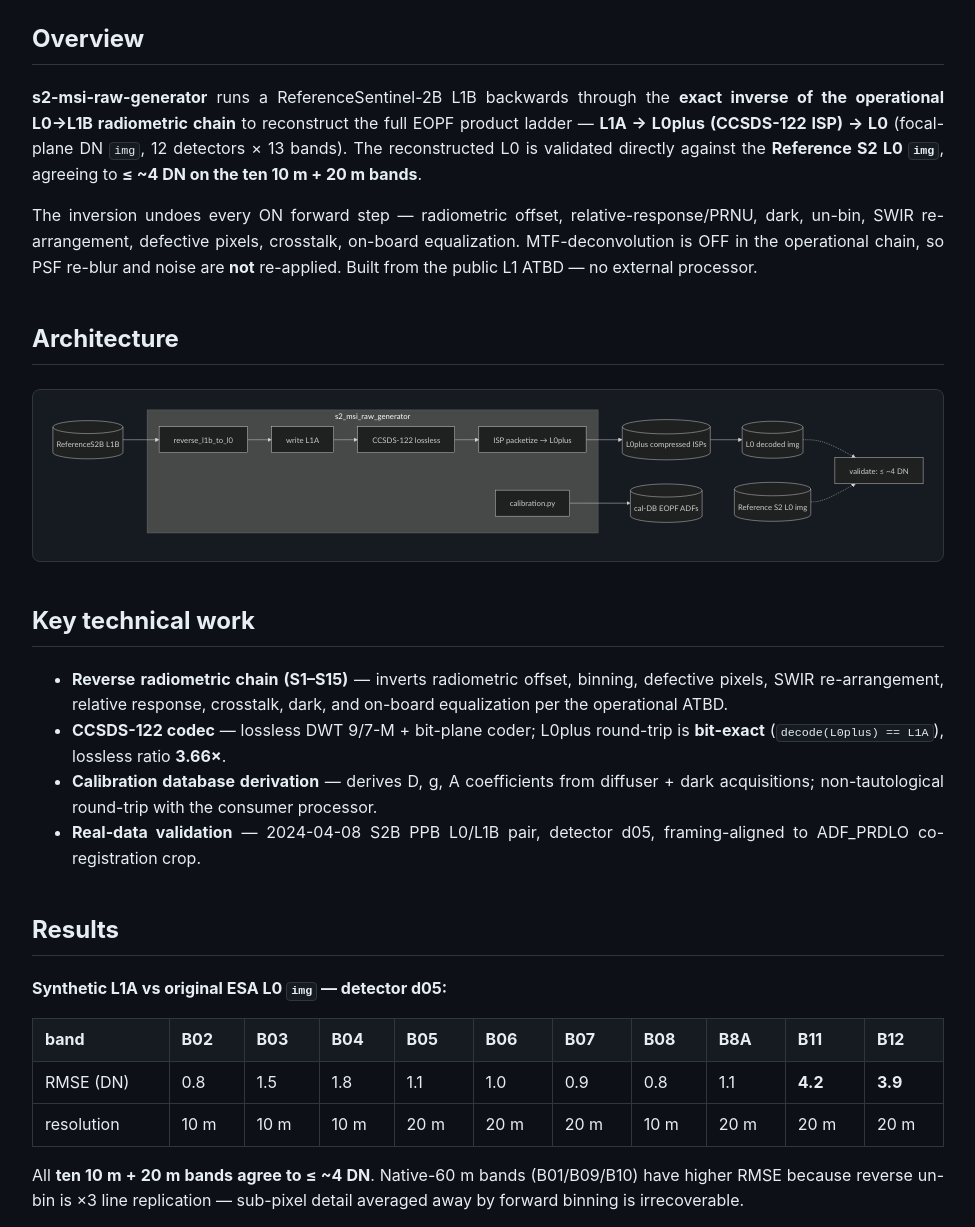
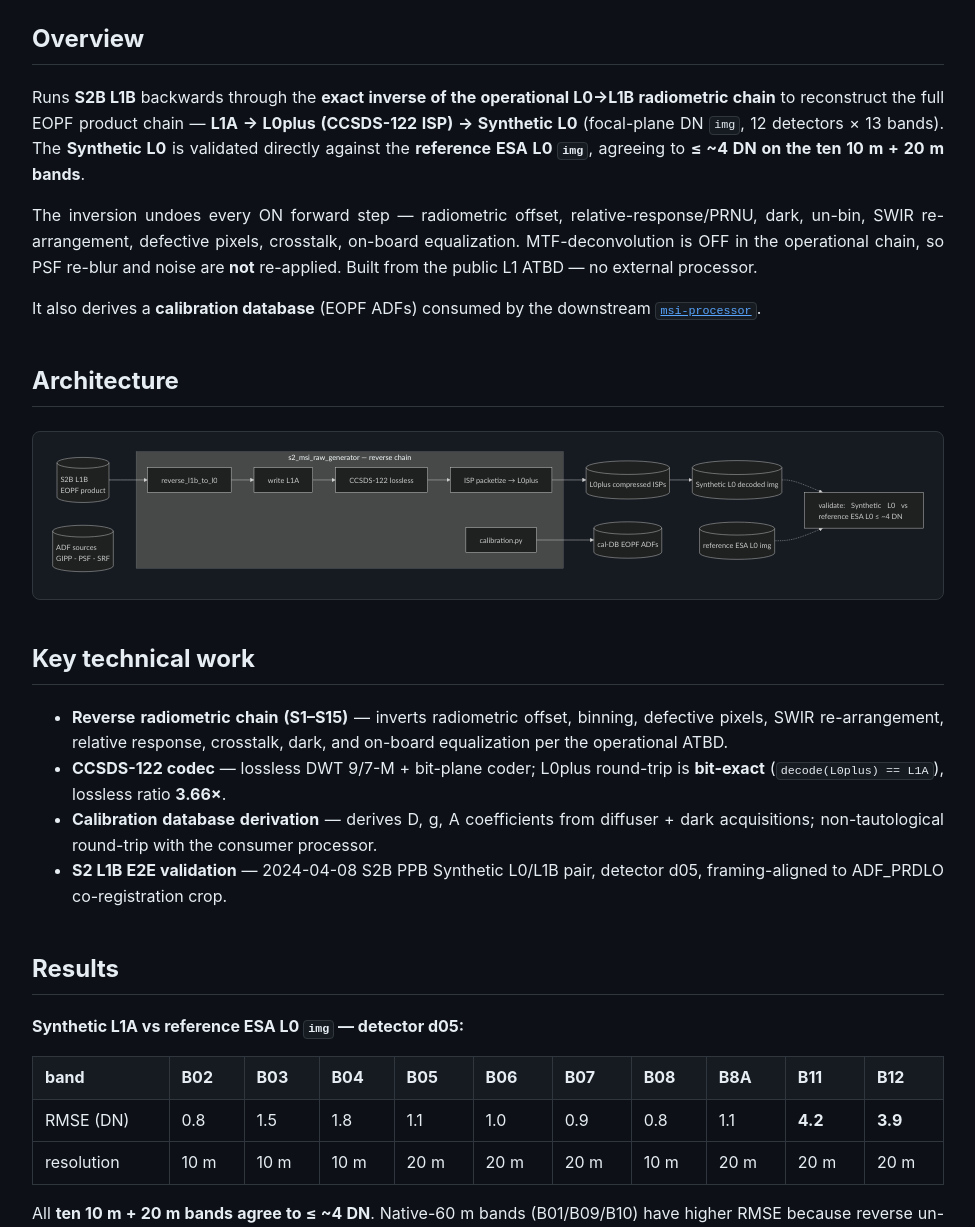
Before and after one commit to AstroCan17/AstroCan17, a Jekyll site: the page built from docs/projects/s2-msi-raw-generator.md, in a window 1280 px wide and 1400 px high, scrolled down 360 px. Shown: the part 173-1400 px from the top of the window, without its empty margins (152-1127 px from the left). Built offline with Jekyll 4.4.1, drawn with Linux system fonts in a browser that asks for light colours; some of the changed text lies outside the part shown.

Commit message:
Sync portfolio terminology with s2-msi-raw-generator repo naming.
Replace ladder/real/ReferenceS2 wording with S2 L1B, Synthetic L0, and reference ESA L0 across case studies, project cards, and README.

Co-authored-by: Cursor <cursoragent@cursor.com>

````diff
--- a/docs/_data/projects.yml
+++ b/docs/_data/projects.yml
@@ -22,7 +22,7 @@
 
 - slug: s2-msi-raw-generator
   title: Sentinel-2 MSI Synthetic Raw Data Generator
-  pitch: L1B to L0 reverse radiometric ladder — reconstructs raw DN and validates against Reference S2 L0 to within ~4 DN.
+  pitch: S2 L1B → Synthetic L0 reverse radiometric chain — validates against reference ESA L0 to ≤ ~4 DN.
   status: Deployed
   status_class: deployed
   tags: [Python, Sentinel-2, CCSDS-122, ECSS, Cal/Val]
--- a/docs/projects/s2-msi-raw-generator.md
+++ b/docs/projects/s2-msi-raw-generator.md
@@ -1,13 +1,13 @@
 ---
 layout: default
-title: s2-msi-raw-generator
-description: Sentinel-2 MSI L1B to L0 reverse radiometric ladder with Reference S2 L0 validation.
+title: Sentinel-2 MSI Synthetic Raw Data Generator
+description: S2 L1B to Synthetic L0 reverse radiometric chain with reference ESA L0 validation.
 ---
 
 # Sentinel-2 MSI Synthetic Raw Data Generator
 
 <div class="case-study-meta">
-  <span><strong>Status:</strong> Deployed </span>
+  <span><strong>Status:</strong> Deployed</span>
   <span><strong>Stack:</strong> Python 3.11 · NumPy · Zarr · CCSDS-122</span>
   <span><strong>Reference:</strong> Sentinel-2 L1 ATBD (public)</span>
 </div>
@@ -16,16 +16,19 @@ description: Sentinel-2 MSI L1B to L0 reverse radiometric ladder with Reference
 
 ## Overview
 
-**s2-msi-raw-generator** runs a ReferenceSentinel-2B L1B backwards through the **exact inverse of the operational L0→L1B radiometric chain** to reconstruct the full EOPF product ladder — **L1A → L0plus (CCSDS-122 ISP) → L0** (focal-plane DN `img`, 12 detectors × 13 bands). The reconstructed L0 is validated directly against the **Reference S2 L0 `img`**, agreeing to **≤ ~4 DN on the ten 10 m + 20 m bands**.
+Runs **S2B L1B** backwards through the **exact inverse of the operational L0→L1B radiometric chain** to reconstruct the full EOPF product chain — **L1A → L0plus (CCSDS-122 ISP) → Synthetic L0** (focal-plane DN `img`, 12 detectors × 13 bands). The **Synthetic L0** is validated directly against the **reference ESA L0 `img`**, agreeing to **≤ ~4 DN on the ten 10 m + 20 m bands**.
 
 The inversion undoes every ON forward step — radiometric offset, relative-response/PRNU, dark, un-bin, SWIR re-arrangement, defective pixels, crosstalk, on-board equalization. MTF-deconvolution is OFF in the operational chain, so PSF re-blur and noise are **not** re-applied. Built from the public L1 ATBD — no external processor.
+
+It also derives a **calibration database** (EOPF ADFs) consumed by the downstream [`msi-processor`]({{ site.baseurl }}/projects/msi-processor.html).
 
 ## Architecture
 
 ```mermaid
 flowchart LR
-    IN[("ReferenceS2B L1B")]
-    subgraph GEN["s2_msi_raw_generator"]
+    IN[("S2B L1B<br/>EOPF product")]
+    ADFsrc[("ADF sources<br/>GIPP - PSF - SRF")]
+    subgraph GEN["s2_msi_raw_generator — reverse chain"]
         REV["reverse_l1b_to_l0"]
         L1A["write L1A"]
         C122["CCSDS-122 lossless"]
@@ -33,15 +36,15 @@ flowchart LR
         CAL["calibration.py"]
     end
     L0plus[("L0plus compressed ISPs")]
-    L0[("L0 decoded img")]
-    REALL0[("Reference S2 L0 img")]
+    L0[("Synthetic L0 decoded img")]
+    REFL0[("reference ESA L0 img")]
     CALDB[("cal-DB EOPF ADFs")]
-    VAL["validate: ≤ ~4 DN"]
+    VAL["validate: Synthetic L0 vs reference ESA L0 ≤ ~4 DN"]
     IN --> REV --> L1A --> C122 --> PKT
     PKT --> L0plus --> L0
     CAL --> CALDB
     L0 -.-> VAL
-    REALL0 -.-> VAL
+    REFL0 -.-> VAL
 ```
 
 ## Key technical work
@@ -49,11 +52,11 @@ flowchart LR
 - **Reverse radiometric chain (S1–S15)** — inverts radiometric offset, binning, defective pixels, SWIR re-arrangement, relative response, crosstalk, dark, and on-board equalization per the operational ATBD.
 - **CCSDS-122 codec** — lossless DWT 9/7-M + bit-plane coder; L0plus round-trip is **bit-exact** (`decode(L0plus) == L1A`), lossless ratio **3.66×**.
 - **Calibration database derivation** — derives D, g, A coefficients from diffuser + dark acquisitions; non-tautological round-trip with the consumer processor.
-- **Real-data validation** — 2024-04-08 S2B PPB L0/L1B pair, detector d05, framing-aligned to ADF_PRDLO co-registration crop.
+- **S2 L1B E2E validation** — 2024-04-08 S2B PPB Synthetic L0/L1B pair, detector d05, framing-aligned to ADF_PRDLO co-registration crop.
 
 ## Results
 
-**Synthetic L1A vs original ESA L0 `img` — detector d05:**
+**Synthetic L1A vs reference ESA L0 `img` — detector d05:**
 
 | band | B02 | B03 | B04 | B05 | B06 | B07 | B08 | B8A | B11 | B12 |
 |------|-----|-----|-----|-----|-----|-----|-----|-----|-----|-----|
@@ -77,7 +80,7 @@ All **ten 10 m + 20 m bands agree to ≤ ~4 DN**. Native-60 m bands (B01/B09/B10
 
 - [GitHub repository](https://github.com/AstroCan17/s2-msi-raw-generator)
 - [Documentation site](https://astrocan17.github.io/s2-msi-raw-generator/)
-- [ReferenceE2E validation](https://astrocan17.github.io/s2-msi-raw-generator/vv/real_e2e.html)
+- [S2 L1B E2E validation](https://astrocan17.github.io/s2-msi-raw-generator/vv/s2_l1b_e2e.html)
 - [msi-processor (consumer)]({{ site.baseurl }}/projects/msi-processor.html)
 
 [← All projects]({{ site.baseurl }}/projects/)
````
Also changed, not shown: docs/experience.md (+2 -2 lines), docs/projects/index.md (+1 -1 lines), docs/projects/ipf-ecosystem.md (+4 -4 lines), docs/projects/msi-processor.md (+4 -4 lines), README.md.
